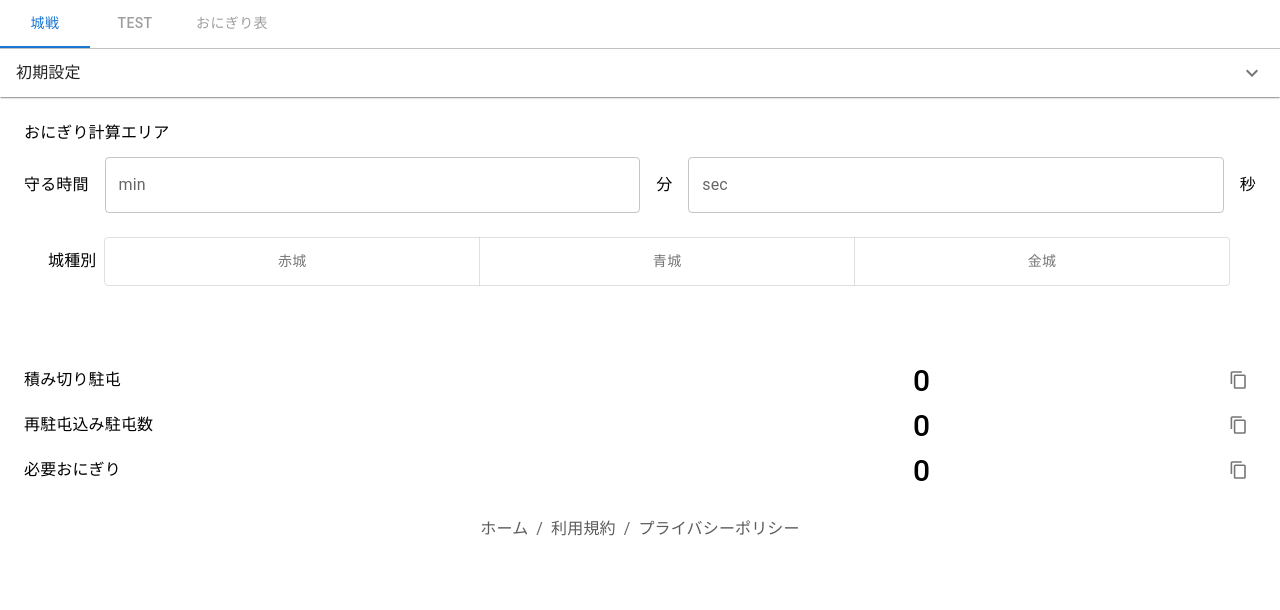
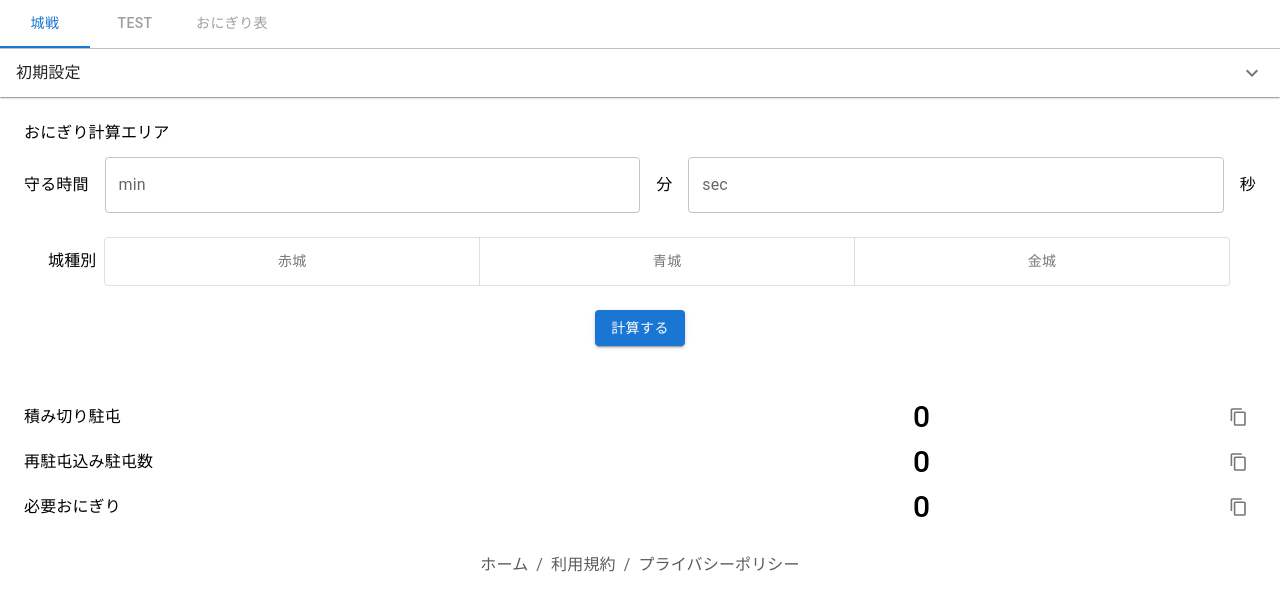
Before and after one commit to chika-create/onigiri-calc, a React (Create React App) app: page / in a window 1280 px wide. Shown: the top 610 px of the page. Built offline with nearby package versions, Linux system fonts and the light colour scheme.

Commit message:
update: 計算する機能をセンター揃えに

```diff
--- a/src/components/parts/CalcButton.tsx
+++ b/src/components/parts/CalcButton.tsx
@@ -1,7 +1,9 @@
-import { Button } from "@mui/material";
+import { Box, Button } from "@mui/material";
 
 export default function CalcButton() {
   return (
-    <Button variant="contained">計算する</Button>
+    <Box sx={{ textAlign: "center"}}>
+      <Button variant="contained">計算する</Button>
+    </Box>
   );
 }
--- a/src/components/views/AppContent.tsx
+++ b/src/components/views/AppContent.tsx
@@ -15,6 +15,7 @@ import OnigiriTable from "../pages/OnigiriTable";
 import InitialSetting from "../templates/InitialSetting";
 import CastleKinds from "../parts/CastleKinds";
 import CalcTime from "../parts/CalcTime";
+import CalcButton from "../parts/CalcButton";
 import CountOutput from "../templates/CountOutput";
 import TabBox from "./TabBox";
 
@@ -64,6 +65,7 @@ function AppContent() {
 
           <CalcTime register={register} />
           <CastleKinds onClick={updateSelectCastleKind} />
+          <CalcButton />
           {/* <Box>
             <FormControlLabel
               control={<Checkbox />}
```
